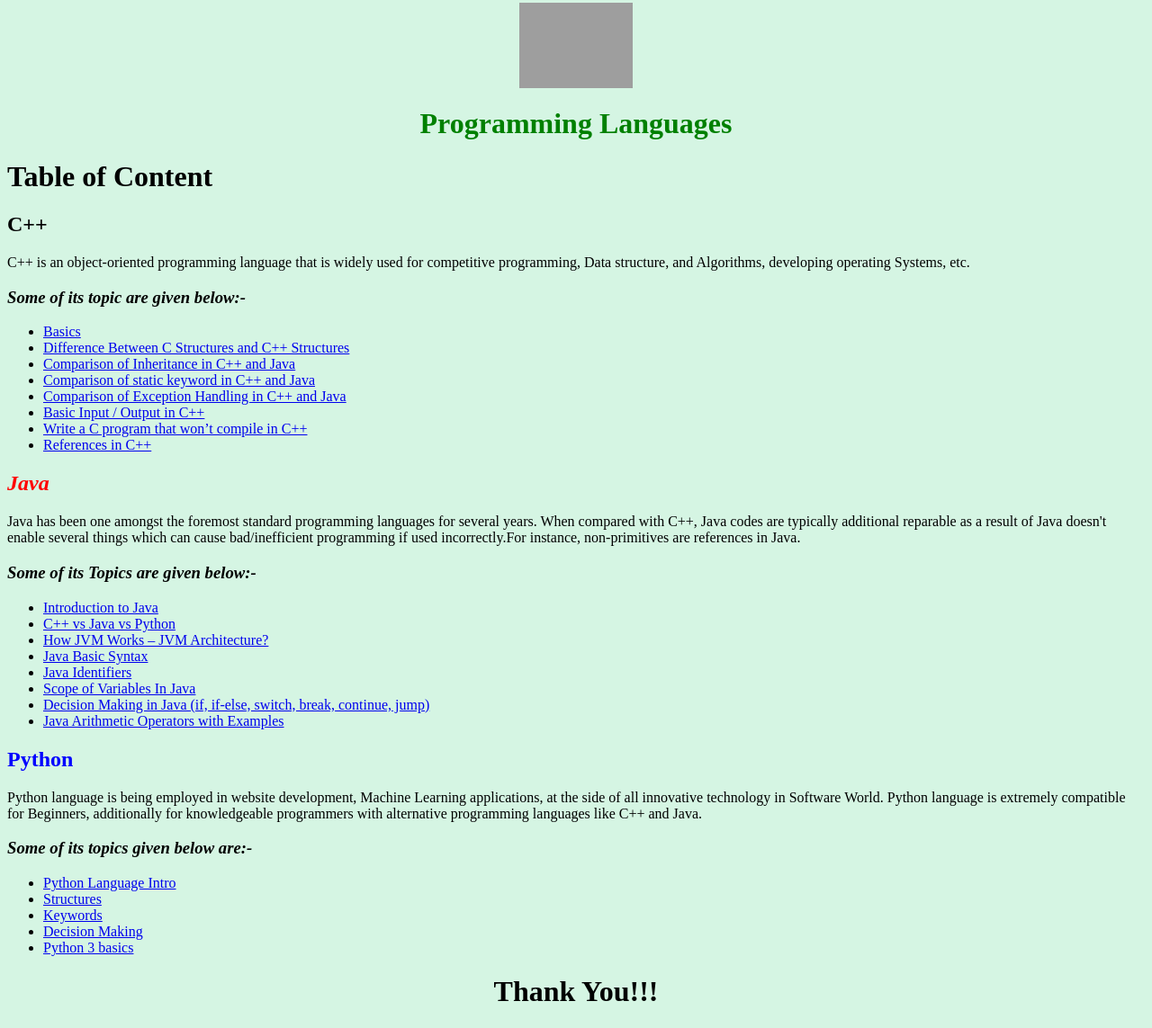
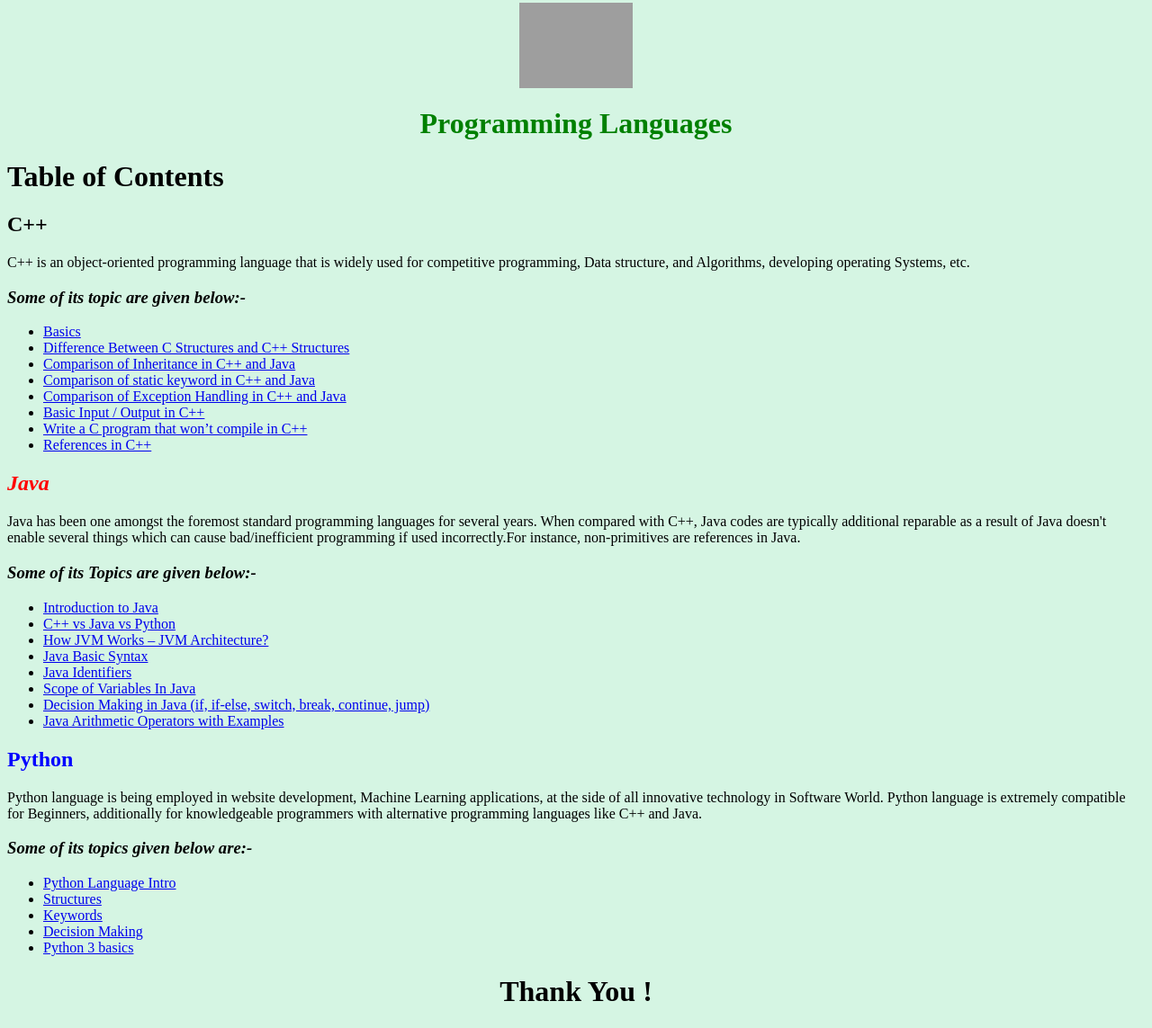
Before and after one commit to sayalii9090/Sayali-Task, a plain HTML site: page index.html in a window 1280 px wide. Shown: the part 5-1148 px from the top of the page at 90% size. Drawn offline with Linux system fonts and the light colour scheme; grey boxes are pictures that could not be loaded.

Commit message:
Update index.html

```diff
--- a/index.html
+++ b/index.html
@@ -15,7 +15,7 @@
     <h1 style="color:green;text-align:center">
         <strong>Programming Languages</strong>
     </h1>
-    <h1><strong>Table of Content</strong></h1>
+    <h1><strong>Table of Contents</strong></h1>
     <h2><strong>C++</strong></h2>
     <div>C++ is an object-oriented programming language
         that is widely used for competitive programming,
@@ -121,7 +121,7 @@
                     Python 3 basics</a></li>
         </ul>
 
-        <h1 style="text-align: center">Thank You!!!</h1>
+        <h1 style="text-align: center">Thank You !</h1>
 </body>
 
 </html>
```
